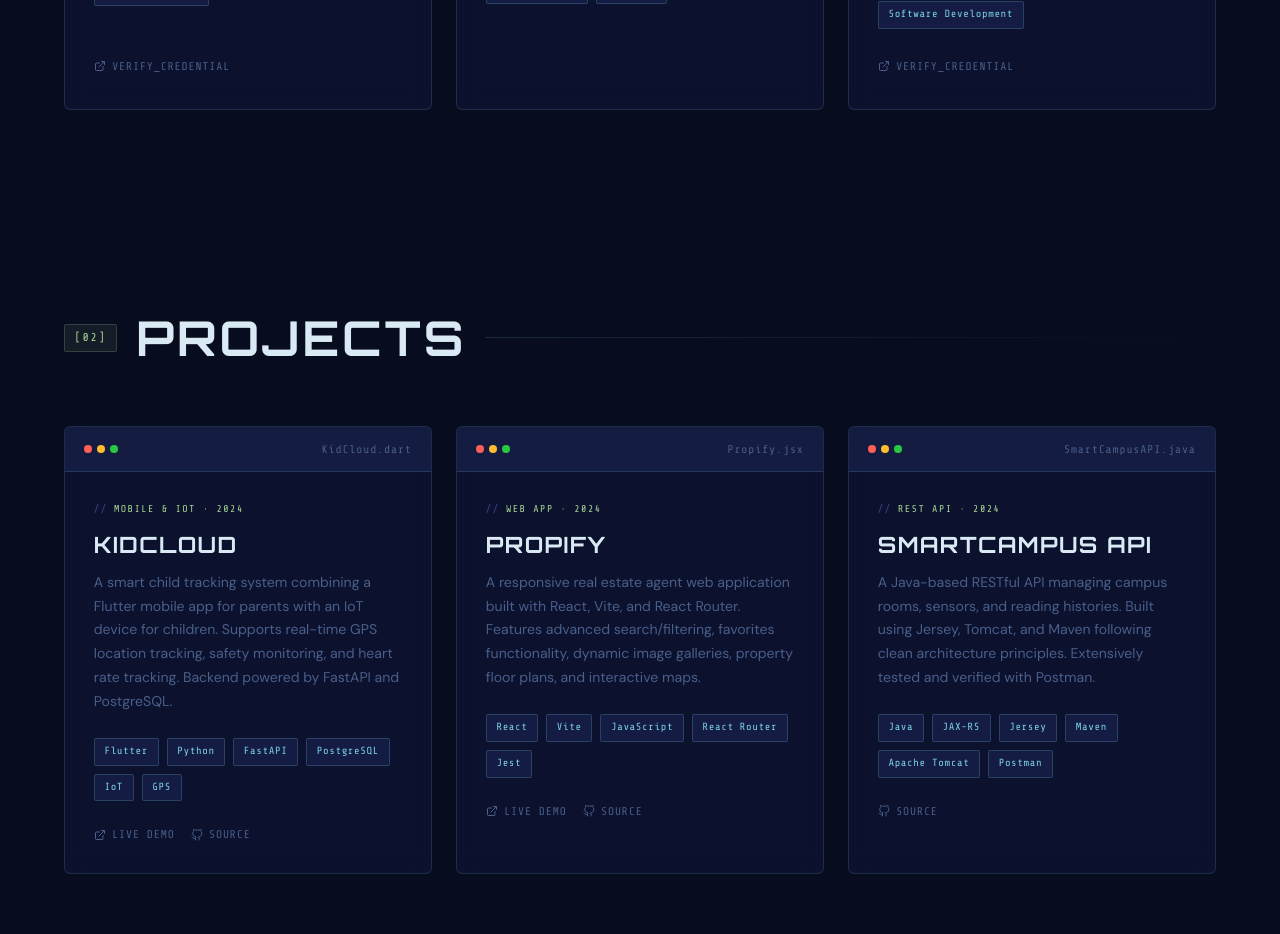
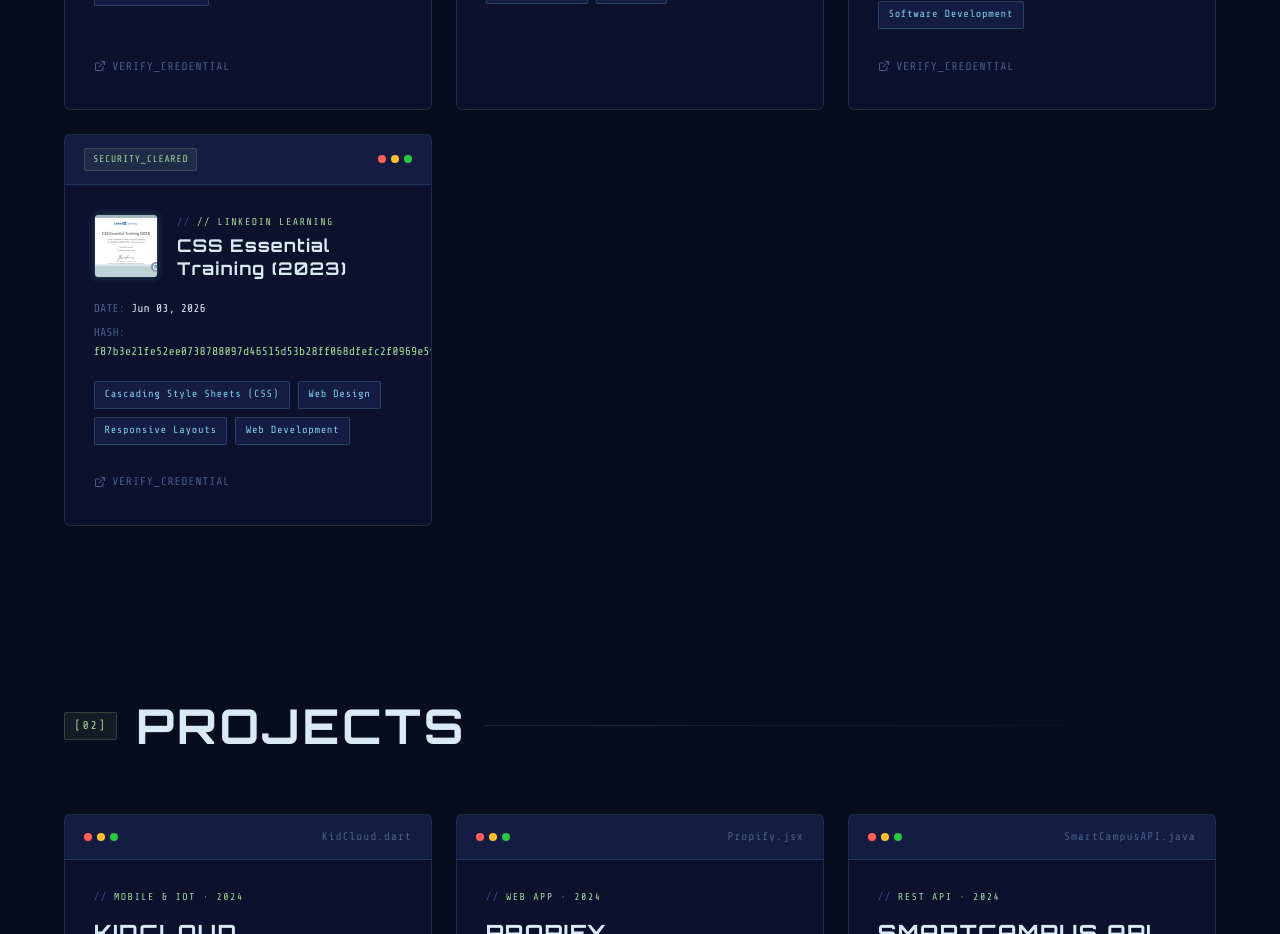
Before and after one commit to pasantharupathi/My_Portfolio_website, a React (Vite) app: page / in a window 1280 px wide. Shown: the part 4680-5614 px from the top of the page. Built offline with nearby package versions, Linux system fonts and the light colour scheme.

Commit message:
add my css certificate

```diff
--- a/src/pages/Certifications.jsx
+++ b/src/pages/Certifications.jsx
@@ -30,6 +30,16 @@ const certifications = [
     skills: ['Java', 'Object-Oriented Programming', 'APIs', 'Software Development'],
     image: '/java_badge.jpg',
     verifyUrl: 'https://www.linkedin.com/learning/certificates/557075bfbc49cf9fcc2571c0c8ab6c59f25286d516ecc523c60950cb3414e135',
+  },
+  {
+    id: 'css-essential',
+    issuer: 'LinkedIn Learning',
+    title: 'CSS Essential Training (2023)',
+    date: 'Jun 03, 2026',
+    credentialId: 'f87b3e21fe52ee0738788097d46515d53b28ff068dfefc2f0969e5919faf3535',
+    skills: ['Cascading Style Sheets (CSS)', 'Web Design', 'Responsive Layouts', 'Web Development'],
+    image: '/css_badge.jpg',
+    verifyUrl: 'https://www.linkedin.com/learning/certificates/f87b3e21fe52ee0738788097d46515d53b28ff068dfefc2f0969e5919faf3535',
   },
 ]
 
```
Also changed, not shown: public/css_badge.jpg (added).
